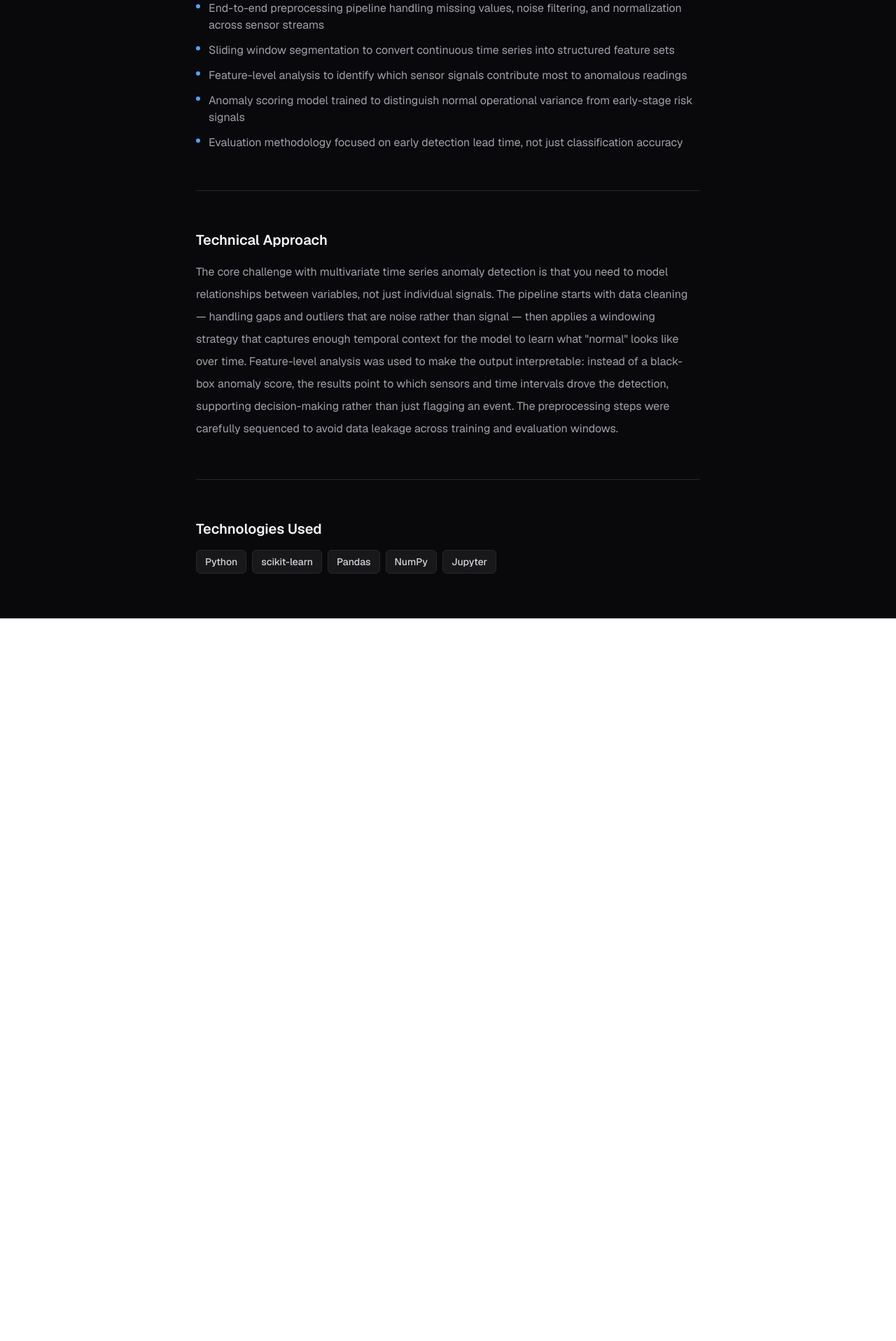
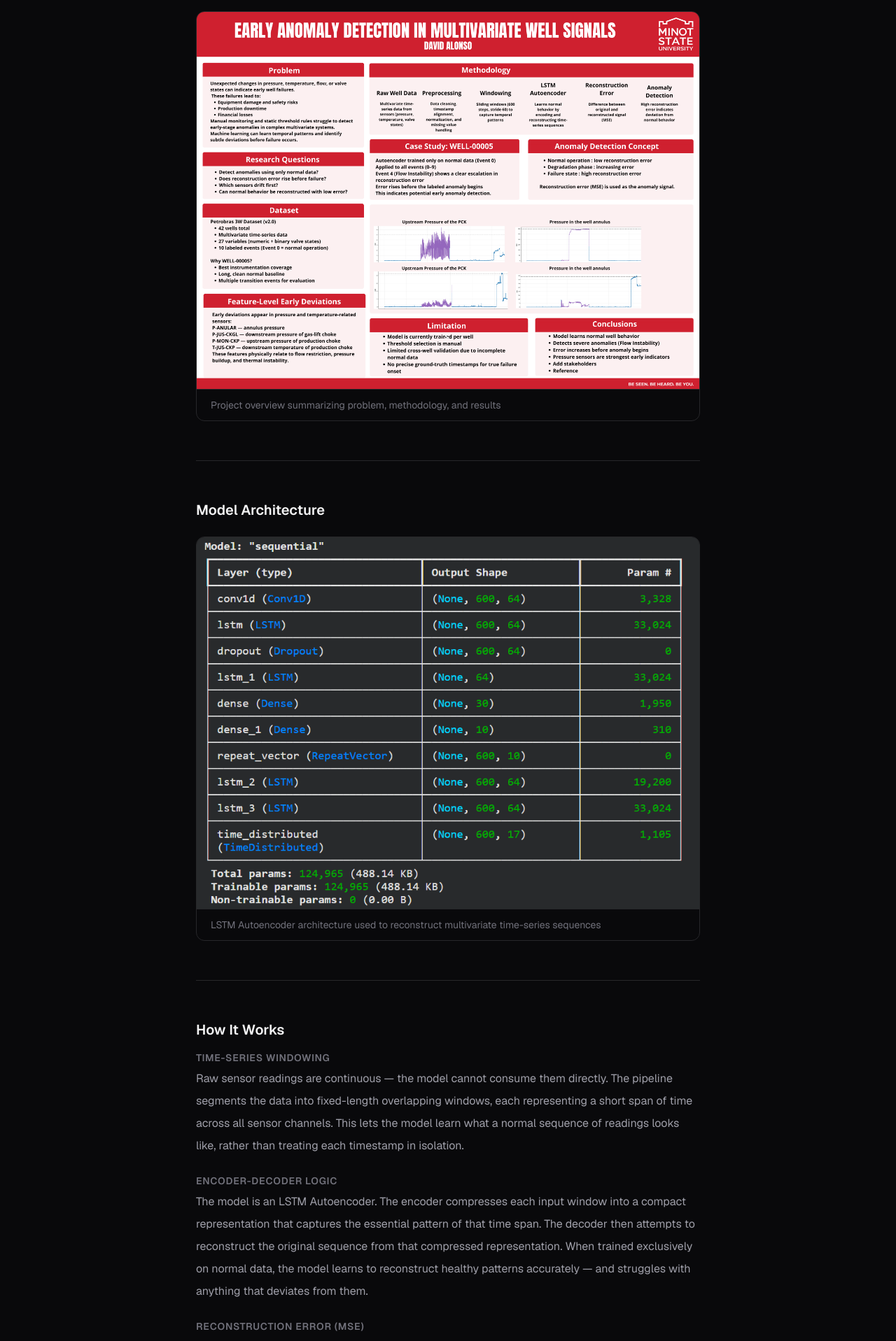
Before and after one commit to mrdeived/david-alonso-portfolio, a Next.js app: page /projects/anomaly-detection in a window 1280 px wide. Shown: the part 880-2797 px from the top of the page at 70% size. Before the commit the page ends 1764 px from the top, so only its background shows below. Built offline with nearby package versions, Linux system fonts and the light colour scheme.

Commit message:
portfolio: improve hero image, fix mobile navbar, add visuals to anomaly detection page

```diff
--- a/app/page.tsx
+++ b/app/page.tsx
@@ -1,4 +1,5 @@
 import Image from "next/image";
+import Navbar from "@/components/Navbar";
 import ProjectCard from "@/components/ProjectCard";
 
 const projects = [
@@ -55,21 +56,7 @@ const coursework = [
 export default function Home() {
   return (
     <div className="min-h-screen bg-zinc-950 text-zinc-100">
-      {/* Nav */}
-      <header className="sticky top-0 z-10 border-b border-zinc-800/60 bg-zinc-950/80 backdrop-blur-sm">
-        <nav className="mx-auto flex max-w-4xl items-center justify-between px-6 py-4">
-          <span className="text-sm font-semibold tracking-wide text-zinc-100">
-            David Alonso
-          </span>
-          <div className="flex gap-6 text-sm text-zinc-400">
-            <a href="#about" className="transition-colors hover:text-zinc-100">About</a>
-            <a href="#education" className="transition-colors hover:text-zinc-100">Education</a>
-            <a href="#projects" className="transition-colors hover:text-zinc-100">Projects</a>
-            <a href="#skills" className="transition-colors hover:text-zinc-100">Skills</a>
-            <a href="#contact" className="transition-colors hover:text-zinc-100">Contact</a>
-          </div>
-        </nav>
-      </header>
+      <Navbar />
 
       <main>
         {/* Hero */}
@@ -77,13 +64,13 @@ export default function Home() {
           id="hero"
           className="mx-auto flex max-w-4xl flex-col gap-6 px-6 pb-24 pt-28"
         >
-          <div className="mb-2">
+          <div className="mb-4">
             <Image
               src="/profile.png"
               alt="David Alonso"
-              width={140}
-              height={140}
-              className="rounded-full border border-zinc-700 shadow-lg shadow-zinc-950/50"
+              width={260}
+              height={260}
+              className="drop-shadow-2xl"
               priority
             />
           </div>
--- a/app/projects/anomaly-detection/page.tsx
+++ b/app/projects/anomaly-detection/page.tsx
@@ -1,9 +1,10 @@
+import Image from "next/image";
 import Link from "next/link";
 
 export const metadata = {
   title: "Predictive Anomaly Detection — David Alonso",
   description:
-    "An early anomaly detection model for multivariate oil well sensor data, using time series preprocessing, windowing, and feature-level analysis.",
+    "An early anomaly detection model for multivariate oil well sensor data, using an LSTM Autoencoder, time series windowing, and reconstruction error thresholding.",
 };
 
 export default function AnomalyDetectionPage() {
@@ -23,7 +24,7 @@ export default function AnomalyDetectionPage() {
         <h1 className="mb-6 text-4xl font-bold tracking-tight text-zinc-100 sm:text-5xl">
           Predictive Anomaly Detection in Multivariate Oil Well Sensor Data
         </h1>
-        <p className="mb-12 text-lg leading-relaxed text-zinc-400">
+        <p className="mb-14 text-lg leading-relaxed text-zinc-400">
           An early warning system for oil well operations, built to detect
           abnormal sensor patterns before they become operational failures. The
           focus was on making the detection logic interpretable and actionable —
@@ -32,6 +33,8 @@ export default function AnomalyDetectionPage() {
         </p>
 
         <div className="space-y-14">
+
+          {/* Overview */}
           <section>
             <h2 className="mb-4 text-xl font-semibold text-zinc-100">
               Overview
@@ -50,6 +53,115 @@ export default function AnomalyDetectionPage() {
 
           <hr className="border-zinc-800" />
 
+          {/* Visual Overview */}
+          <section>
+            <h2 className="mb-6 text-xl font-semibold text-zinc-100">
+              Visual Overview
+            </h2>
+            <figure className="overflow-hidden rounded-xl border border-zinc-800">
+              <Image
+                src="/projects/anomaly-detection/poster.png"
+                alt="Project poster summarizing problem, methodology, and results"
+                width={1200}
+                height={800}
+                className="w-full object-contain"
+              />
+              <figcaption className="border-t border-zinc-800 px-5 py-3 text-sm text-zinc-500">
+                Project overview summarizing problem, methodology, and results
+              </figcaption>
+            </figure>
+          </section>
+
+          <hr className="border-zinc-800" />
+
+          {/* Model Architecture */}
+          <section>
+            <h2 className="mb-6 text-xl font-semibold text-zinc-100">
+              Model Architecture
+            </h2>
+            <figure className="overflow-hidden rounded-xl border border-zinc-800">
+              <Image
+                src="/projects/anomaly-detection/model-architecture.png"
+                alt="LSTM Autoencoder architecture diagram"
+                width={1200}
+                height={700}
+                className="w-full object-contain"
+              />
+              <figcaption className="border-t border-zinc-800 px-5 py-3 text-sm text-zinc-500">
+                LSTM Autoencoder architecture used to reconstruct multivariate
+                time-series sequences
+              </figcaption>
+            </figure>
+          </section>
+
+          <hr className="border-zinc-800" />
+
+          {/* How It Works */}
+          <section>
+            <h2 className="mb-4 text-xl font-semibold text-zinc-100">
+              How It Works
+            </h2>
+            <div className="space-y-6 leading-8 text-zinc-400">
+              <div>
+                <h3 className="mb-1 text-sm font-semibold uppercase tracking-wider text-zinc-500">
+                  Time-Series Windowing
+                </h3>
+                <p>
+                  Raw sensor readings are continuous — the model cannot consume
+                  them directly. The pipeline segments the data into fixed-length
+                  overlapping windows, each representing a short span of time
+                  across all sensor channels. This lets the model learn what a
+                  normal sequence of readings looks like, rather than treating
+                  each timestamp in isolation.
+                </p>
+              </div>
+              <div>
+                <h3 className="mb-1 text-sm font-semibold uppercase tracking-wider text-zinc-500">
+                  Encoder-Decoder Logic
+                </h3>
+                <p>
+                  The model is an LSTM Autoencoder. The encoder compresses each
+                  input window into a compact representation that captures the
+                  essential pattern of that time span. The decoder then attempts
+                  to reconstruct the original sequence from that compressed
+                  representation. When trained exclusively on normal data, the
+                  model learns to reconstruct healthy patterns accurately — and
+                  struggles with anything that deviates from them.
+                </p>
+              </div>
+              <div>
+                <h3 className="mb-1 text-sm font-semibold uppercase tracking-wider text-zinc-500">
+                  Reconstruction Error (MSE)
+                </h3>
+                <p>
+                  After reconstruction, the mean squared error (MSE) between the
+                  input window and its reconstruction is computed. Low error
+                  means the model recognized the pattern as normal. High error
+                  means it could not reproduce what it saw — a signal that
+                  something unusual is happening across one or more sensor
+                  channels.
+                </p>
+              </div>
+              <div>
+                <h3 className="mb-1 text-sm font-semibold uppercase tracking-wider text-zinc-500">
+                  Anomaly Detection via Threshold
+                </h3>
+                <p>
+                  A threshold is derived from the distribution of reconstruction
+                  errors on validation data. Any window whose error exceeds this
+                  threshold is flagged as an anomaly. Because the error is
+                  computed per sensor channel, it is possible to identify not
+                  just that something is wrong, but which signals are driving the
+                  deviation — making the output actionable for operators, not
+                  just a binary alert.
+                </p>
+              </div>
+            </div>
+          </section>
+
+          <hr className="border-zinc-800" />
+
+          {/* What I Built */}
           <section>
             <h2 className="mb-4 text-xl font-semibold text-zinc-100">
               What I Built
@@ -63,65 +175,49 @@ export default function AnomalyDetectionPage() {
               <li className="flex gap-3">
                 <span className="mt-1.5 h-1.5 w-1.5 shrink-0 rounded-full bg-blue-400" />
                 Sliding window segmentation to convert continuous time series
-                into structured feature sets
+                into structured input sequences
               </li>
               <li className="flex gap-3">
                 <span className="mt-1.5 h-1.5 w-1.5 shrink-0 rounded-full bg-blue-400" />
-                Feature-level analysis to identify which sensor signals
-                contribute most to anomalous readings
+                LSTM Autoencoder trained on normal operational data to learn
+                expected sensor behavior
               </li>
               <li className="flex gap-3">
                 <span className="mt-1.5 h-1.5 w-1.5 shrink-0 rounded-full bg-blue-400" />
-                Anomaly scoring model trained to distinguish normal operational
-                variance from early-stage risk signals
+                Reconstruction error scoring with threshold-based anomaly
+                flagging per sensor channel
               </li>
               <li className="flex gap-3">
                 <span className="mt-1.5 h-1.5 w-1.5 shrink-0 rounded-full bg-blue-400" />
-                Evaluation methodology focused on early detection lead time, not
-                just classification accuracy
+                Evaluation focused on early detection lead time, not just
+                classification accuracy
               </li>
             </ul>
           </section>
 
           <hr className="border-zinc-800" />
 
-          <section>
-            <h2 className="mb-4 text-xl font-semibold text-zinc-100">
-              Technical Approach
-            </h2>
-            <p className="leading-8 text-zinc-400">
-              The core challenge with multivariate time series anomaly detection
-              is that you need to model relationships between variables, not just
-              individual signals. The pipeline starts with data cleaning —
-              handling gaps and outliers that are noise rather than signal — then
-              applies a windowing strategy that captures enough temporal context
-              for the model to learn what "normal" looks like over time.
-              Feature-level analysis was used to make the output interpretable:
-              instead of a black-box anomaly score, the results point to which
-              sensors and time intervals drove the detection, supporting
-              decision-making rather than just flagging an event. The
-              preprocessing steps were carefully sequenced to avoid data leakage
-              across training and evaluation windows.
-            </p>
-          </section>
-
-          <hr className="border-zinc-800" />
-
+          {/* Technologies Used */}
           <section>
             <h2 className="mb-4 text-xl font-semibold text-zinc-100">
               Technologies Used
             </h2>
             <div className="flex flex-wrap gap-2">
-              {["Python", "scikit-learn", "Pandas", "NumPy", "Jupyter"].map(
-                (tech) => (
+              {[
+                "Python",
+                "TensorFlow / Keras",
+                "scikit-learn",
+                "Pandas",
+                "NumPy",
+                "Jupyter",
+              ].map((tech) => (
                 <span
                   key={tech}
                   className="rounded-md border border-zinc-800 bg-zinc-900 px-3 py-1.5 text-sm font-medium text-zinc-300"
                 >
                   {tech}
                 </span>
-                )
-              )}
+              ))}
             </div>
           </section>
         </div>
--- /dev/null
+++ b/components/Navbar.tsx
@@ -0,0 +1,81 @@
+"use client";
+
+import { useState } from "react";
+
+const navLinks = [
+  { label: "About", href: "#about" },
+  { label: "Education", href: "#education" },
+  { label: "Projects", href: "#projects" },
+  { label: "Skills", href: "#skills" },
+  { label: "Contact", href: "#contact" },
+];
+
+export default function Navbar() {
+  const [open, setOpen] = useState(false);
+
+  return (
+    <header className="sticky top-0 z-10 border-b border-zinc-800/60 bg-zinc-950/80 backdrop-blur-sm">
+      <nav className="mx-auto flex max-w-4xl items-center justify-between px-6 py-4">
+        <span className="text-sm font-semibold tracking-wide text-zinc-100">
+          David Alonso
+        </span>
+
+        {/* Desktop links */}
+        <div className="hidden gap-6 text-sm text-zinc-400 sm:flex">
+          {navLinks.map((link) => (
+            <a
+              key={link.href}
+              href={link.href}
+              className="transition-colors hover:text-zinc-100"
+            >
+              {link.label}
+            </a>
+          ))}
+        </div>
+
+        {/* Hamburger button — mobile only */}
+        <button
+          type="button"
+          aria-label={open ? "Close menu" : "Open menu"}
+          aria-expanded={open}
+          onClick={() => setOpen((prev) => !prev)}
+          className="flex flex-col gap-1.5 p-1 sm:hidden"
+        >
+          <span
+            className={`block h-0.5 w-5 bg-zinc-400 transition-transform duration-200 ${
+              open ? "translate-y-2 rotate-45" : ""
+            }`}
+          />
+          <span
+            className={`block h-0.5 w-5 bg-zinc-400 transition-opacity duration-200 ${
+              open ? "opacity-0" : ""
+            }`}
+          />
+          <span
+            className={`block h-0.5 w-5 bg-zinc-400 transition-transform duration-200 ${
+              open ? "-translate-y-2 -rotate-45" : ""
+            }`}
+          />
+        </button>
+      </nav>
+
+      {/* Mobile dropdown */}
+      {open && (
+        <div className="border-t border-zinc-800 sm:hidden">
+          <div className="mx-auto flex max-w-4xl flex-col px-6 py-3">
+            {navLinks.map((link) => (
+              <a
+                key={link.href}
+                href={link.href}
+                onClick={() => setOpen(false)}
+                className="py-2.5 text-sm text-zinc-400 transition-colors hover:text-zinc-100"
+              >
+                {link.label}
+              </a>
+            ))}
+          </div>
+        </div>
+      )}
+    </header>
+  );
+}
```
Also changed, not shown: public/projects/anomaly-detection/model-architecture.png (added), public/projects/anomaly-detection/poster.png (added). Lines whose indentation alone changed are shown as unchanged.
